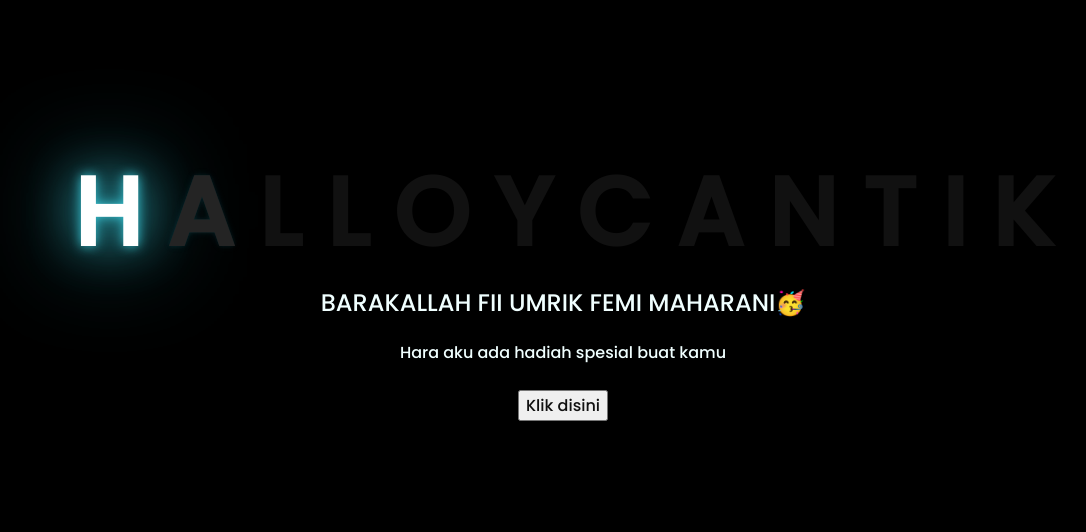
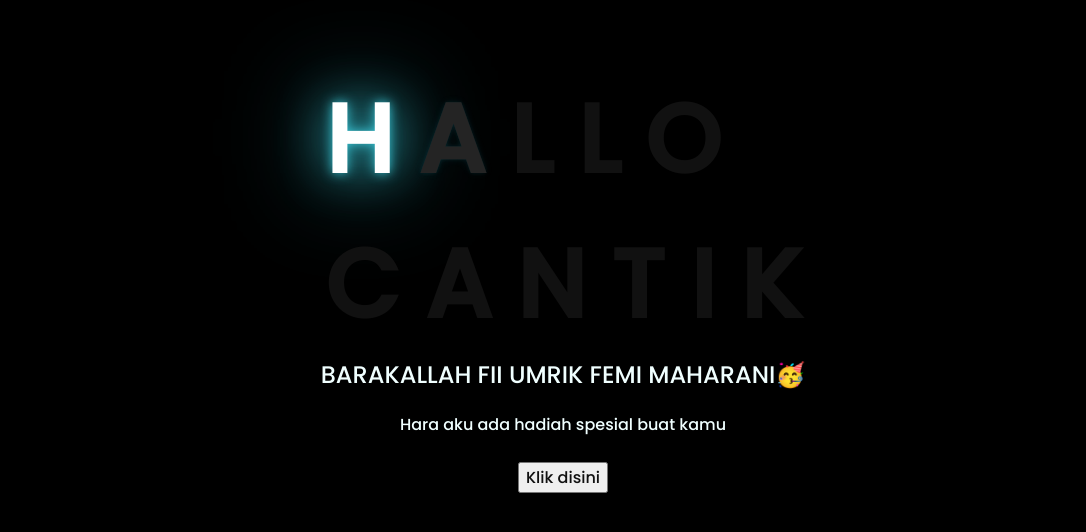
Before and after one commit to nafaa19/hadiah, a plain HTML site: page index.html in a window 1280 px wide. Shown: the part 128-660 px from the top of the page, without its empty margins (85-1171 px from the left). Drawn offline with Linux system fonts and the light colour scheme.

Commit message:
Update index.html

```diff
--- a/index.html
+++ b/index.html
@@ -16,7 +16,7 @@
         <span>L</span>
         <span>L</span>
         <span>O</span>
-        <span>Y</span>
+        <br>
         <span>C</span>
         <span>A</span>
         <span>N</span>
```
